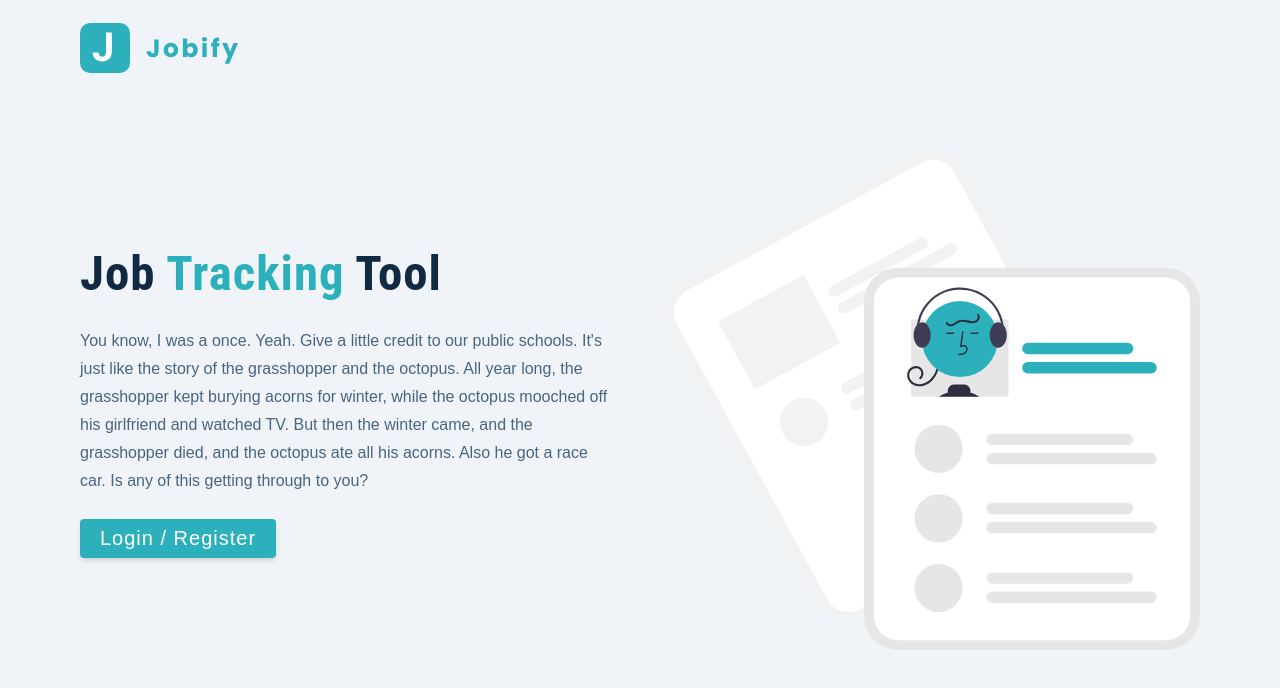
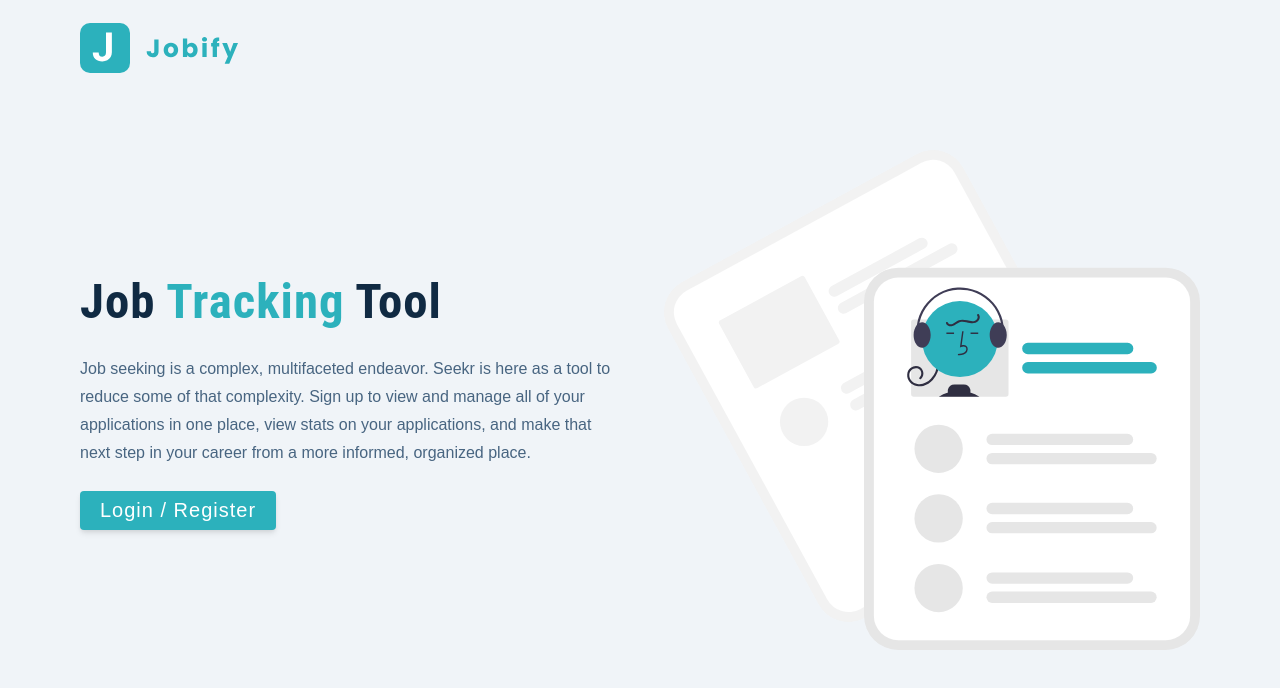
Before and after one commit to AdelHasan/apptracker, a React (Create React App) app in the folder client/: page /landing in a window 1280 px wide. Shown: the top 688 px of the page. Built offline with nearby package versions, Linux system fonts and the light colour scheme.

Commit message:
Updated intro text

```diff
--- a/client/src/pages/Landing.js
+++ b/client/src/pages/Landing.js
@@ -15,7 +15,9 @@ const Landing = () => {
           <h1>
             job <span>tracking</span> tool
           </h1>
-          <p>You know, I was a once. Yeah. Give a little credit to our public schools. It's just like the story of the grasshopper and the octopus. All year long, the grasshopper kept burying acorns for winter, while the octopus mooched off his girlfriend and watched TV. But then the winter came, and the grasshopper died, and the octopus ate all his acorns. Also he got a race car. Is any of this getting through to you?</p>
+          <p>
+            Job seeking is a complex, multifaceted endeavor. Seekr is here as a tool to reduce some of that complexity. Sign up to view and manage all of your applications in one place, view stats on your applications, and make that next step in your career from a more informed, organized place.
+          </p>
           <Link to='/register' className='btn btn-hero'>Login / Register</Link>
         </div>
         <img src={main} alt='job seeker' className='img main-img' />
```
